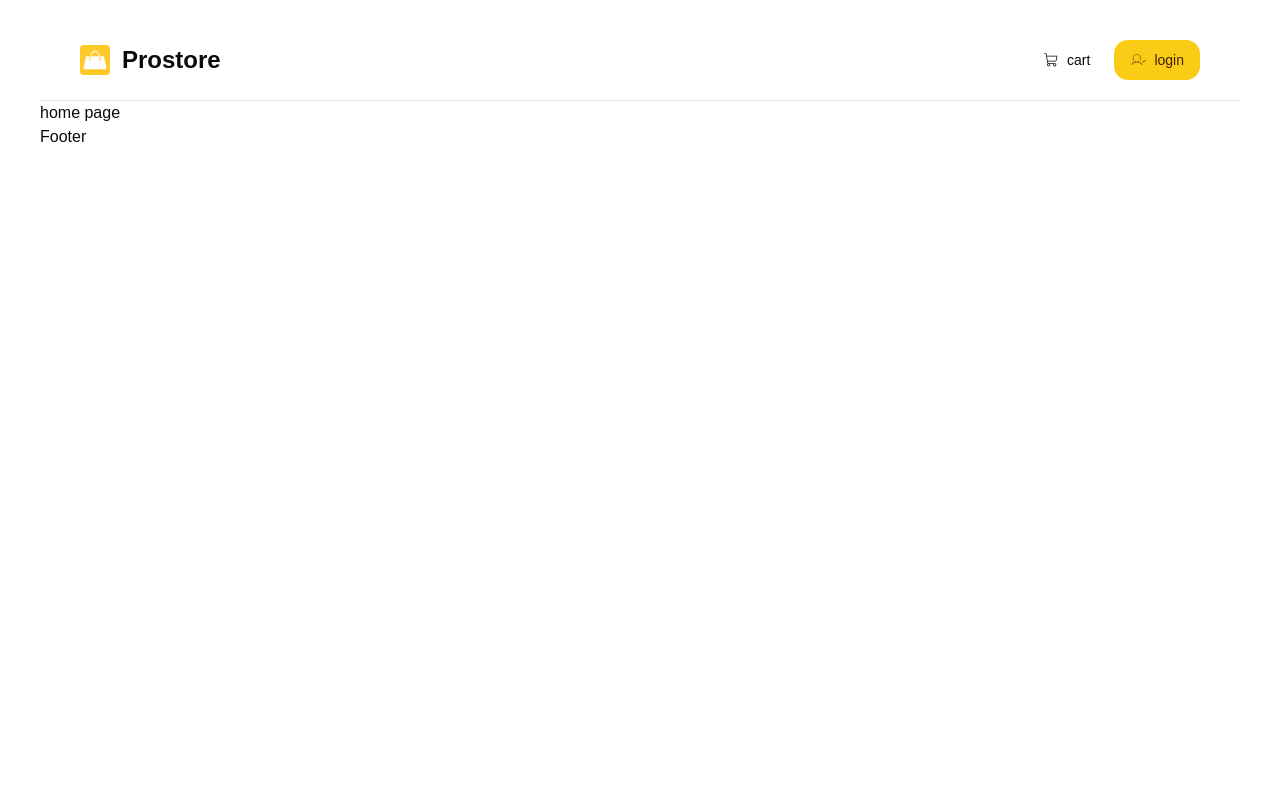
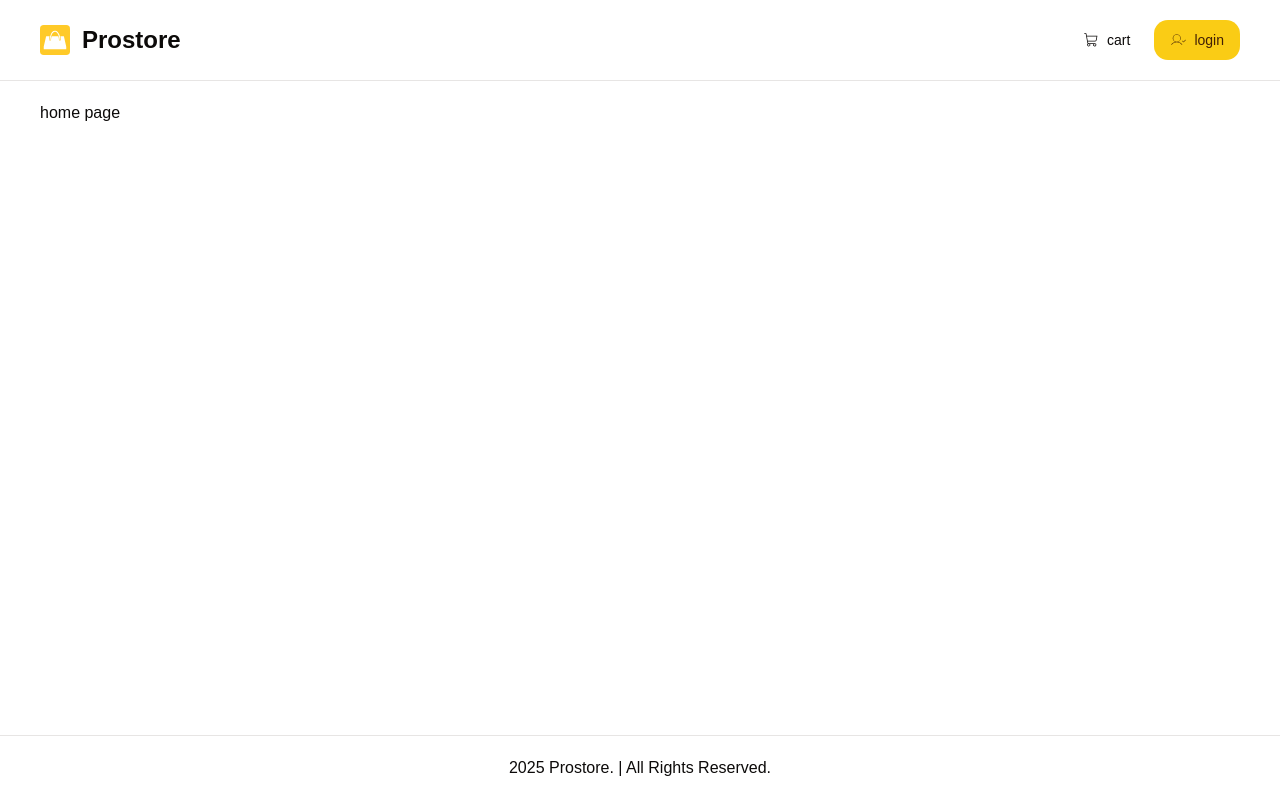
Before and after one commit to Skullomanic84/prostore, a Next.js app: page / in a window 1280 px wide. Built offline with nearby package versions, Linux system fonts and the light colour scheme; no server answers; a web font is replaced by a local one.

Commit message:
implemented the footer component. added the current time function and re-organised the html elements on the (root) => layout.tsx

```diff
--- a/app/(root)/layout.tsx
+++ b/app/(root)/layout.tsx
@@ -8,11 +8,11 @@
 }>) {
     return (
         <div className="flex flex-col h-screen">
+            <Header />
             <main className="flex-1 wrapper">
-                <Header />
                 {children}
-                <Footer />
             </main>
+            <Footer />
         </div>
     );
 }
--- a/components/footer.tsx
+++ b/components/footer.tsx
@@ -1,8 +1,14 @@
 import React from 'react'
+import {APP_NAME} from "@/lib/constants";
 
 const Footer = () => {
+    const currentYear = new Date().getFullYear();
     return (
-        <div>Footer</div>
+        <footer className="border-t">
+           <div className="p-5 flex-center">
+               {currentYear} {APP_NAME}. | All Rights Reserved.
+           </div>
+        </footer>
     )
 }
 export default Footer
```
